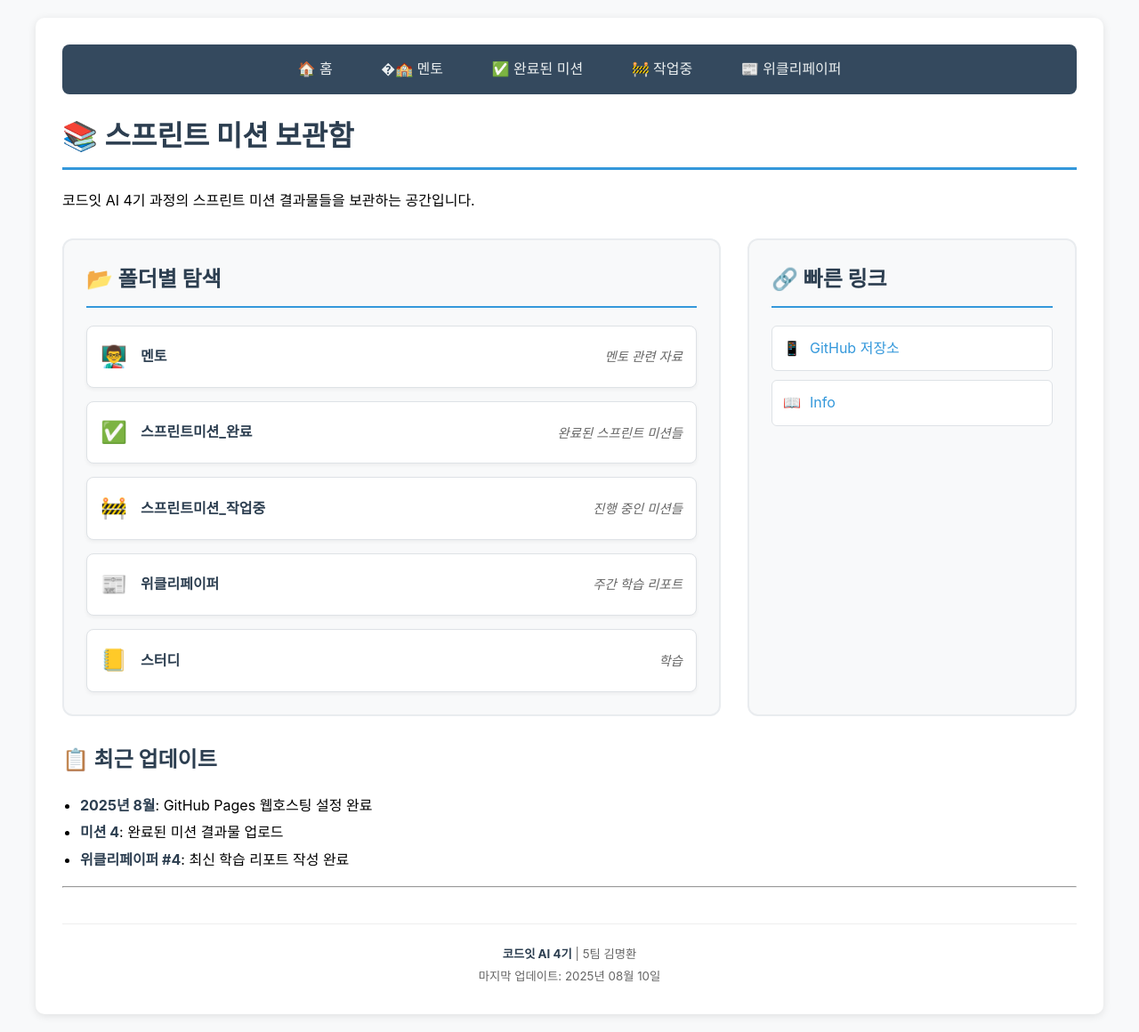
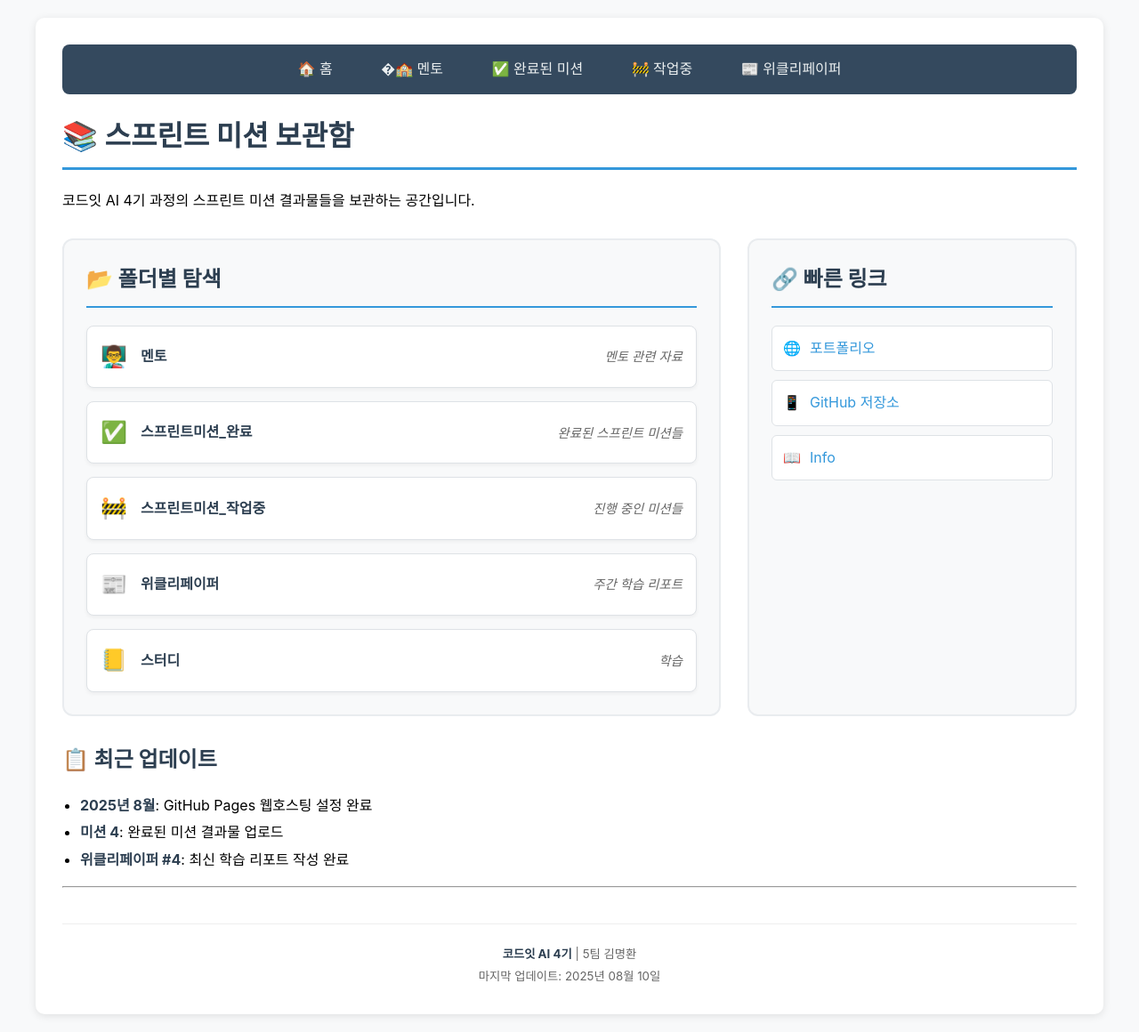
Before and after one commit to c0z0c/sprint_mission, a Jekyll site: the page built from index.md, in a window 1280 px wide. Shown: the whole page at 89% size. Built offline with Jekyll 4.4.1, drawn with Linux system fonts in a browser that asks for light colours.

Commit message:
home 연결

```diff
--- a/index.md
+++ b/index.md
@@ -51,6 +51,9 @@
   <div class="section-card">
     <h2>🔗 빠른 링크</h2>
     <div class="quick-links">
+      <a href="https://c0z0c.github.io/" target="_blank">
+        <span class="link-icon">🌐</span> 포트폴리오
+      </a>
       <a href="https://github.com/c0z0c/sprint_mission" target="_blank">
         <span class="link-icon">📱</span> GitHub 저장소
       </a>
```
